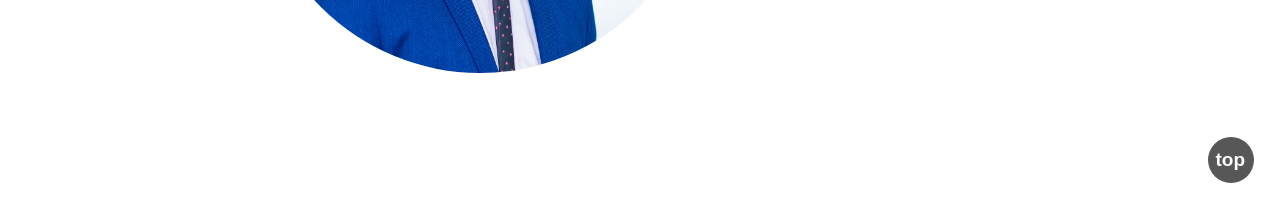
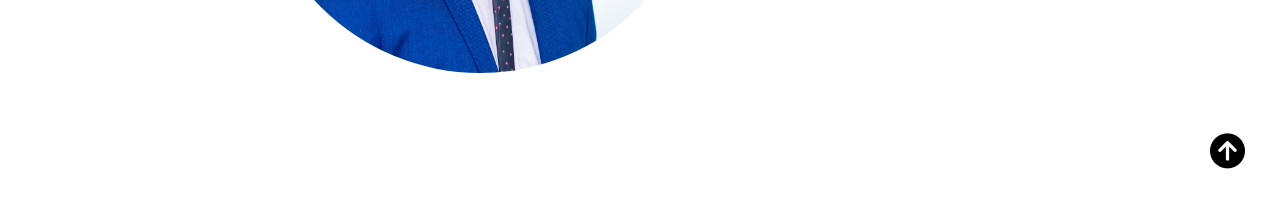
Before and after one commit to petrodesignr/html-css-js-portfolio, a plain HTML site: page index.html in a window 1280 px wide. Shown: the part 591-800 px from the top of the page. Drawn offline with Linux system fonts and the light colour scheme.

Commit message:
button-up

```diff
--- a/index.html
+++ b/index.html
@@ -238,9 +238,9 @@
 </section>
 
 <footer>
-    <a href="#" class="scroll">
+    <a href="#">
         <div class="scroll-arrow"></div>
-        <div id="scroll-text">top</div>
+        <div id="scroll-text"><i class="fa-solid fa-circle-arrow-up"></i></div>
     </a>
     <p>Copyright &#169; 2024 PetroDesignR. All Rights Reserved</p>
 </footer>
--- a/style.css
+++ b/style.css
@@ -559,24 +559,21 @@ i{
        /*teardrop shape styling*/
         .scroll-arrow {
           position: fixed;
-          right: 26px;
-          bottom: 26px;
-          width: 46px;
-          height: 46px;
-          background: rgba(0, 0, 0, 0.66);
-          border-radius: 50%;
         }
 
         /*text styling*/
+        .fa-circle-arrow-up
+        {
+            font-size: 35px;
+        }
+
         #scroll-text{
-          color: white;
           position: fixed;
           right: 35px;
           bottom: 38px;
-          font-size: 19px;
           z-index: 10;
-          font-family: Arial, sans-serif;
-          font-weight: bold;
+          /* font-family: Arial, sans-serif;
+          font-weight: bold; */
         }
 
 
```
